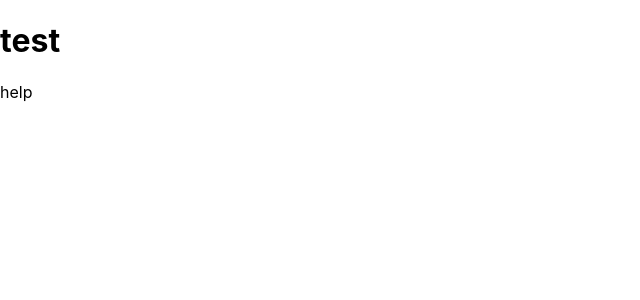
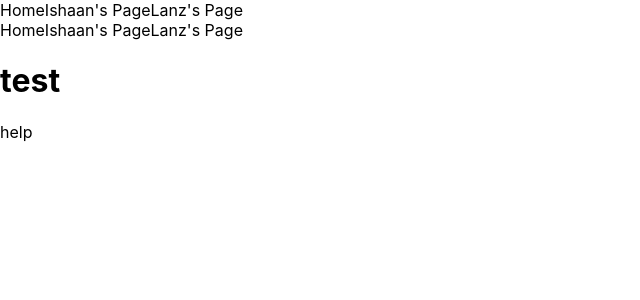
Before and after one commit to Ramleton/mediocretypers-showcase-site, a Next.js app: page / in a window 1280 px wide. Shown: the top 300 px of the page, without its empty margins (0-640 px from the left). Built offline with nearby package versions, Linux system fonts and the light colour scheme.

Commit message:
Added NavBar.jsx and modified index.jsx

```diff
--- a/components/NavBar.jsx
+++ b/components/NavBar.jsx
@@ -1,6 +1,14 @@
 // import React from 'react';
 
+import Link from 'next/link'
+
 // eslint-disable-next-line no-unused-vars
-const NavBar = () => {};
+const NavBar = () => {
+    return <nav>
+        <Link href="/">Home</Link>
+        <Link href="/ishaan">Ishaan's Page</Link>
+        <Link href="/lanz">Lanz's Page</Link>
+    </nav>;
+};
 
 export default NavBar;
--- a/pages/index.jsx
+++ b/pages/index.jsx
@@ -1,5 +1,6 @@
 import React from 'react';
 
+import NavBar from '../components/NavBar';
 import styles from '../styles/Home.module.css';
 
 // import Head from 'next/head';
@@ -7,77 +8,10 @@
 
 const main = () => (
   <div className={styles.home}>
+    <NavBar></NavBar>
     <h1>test</h1>
     <p>help</p>
   </div>
 );
 
 export default main;
-
-/*
-export default function Home() {
-  return (
-    <div className={styles.container}>
-      <Head>
-        <title>Create Next App</title>
-        <meta name="description" content="Generated by create next app" />
-        <link rel="icon" href="/favicon.ico" />
-      </Head>
-
-      <main className={styles.main}>
-        <h1 className={styles.title}>
-          Welcome to <a href="https://nextjs.org">Next.js!</a>
-        </h1>
-
-        <p className={styles.description}>
-          Get started by editing{' '}
-          <code className={styles.code}>pages/index.js</code>
-        </p>
-
-        <div className={styles.grid}>
-          <a href="https://nextjs.org/docs" className={styles.card}>
-            <h2>Documentation &rarr;</h2>
-            <p>Find in-depth information about Next.js features and API.</p>
-          </a>
-
-          <a href="https://nextjs.org/learn" className={styles.card}>
-            <h2>Learn &rarr;</h2>
-            <p>Learn about Next.js in an interactive course with quizzes!</p>
-          </a>
-
-          <a
-            href="https://github.com/vercel/next.js/tree/canary/examples"
-            className={styles.card}
-          >
-            <h2>Examples &rarr;</h2>
-            <p>Discover and deploy boilerplate example Next.js projects.</p>
-          </a>
-
-          <a
-            href="https://vercel.com/new?utm_source=create-next-app&utm_medium=default-template&utm_campaign=create-next-app"
-            className={styles.card}
-          >
-            <h2>Deploy &rarr;</h2>
-            <p>
-              Instantly deploy your Next.js site to a public URL with Vercel.
-            </p>
-          </a>
-        </div>
-      </main>
-
-      <footer className={styles.footer}>
-        <a
-          href="https://vercel.com?utm_source=create-next-app&utm_medium=default-template&utm_campaign=create-next-app"
-          target="_blank"
-          rel="noopener noreferrer"
-        >
-          Powered by{' '}
-          <span className={styles.logo}>
-            <Image src="/vercel.svg" alt="Vercel Logo" width={72} height={16} />
-          </span>
-        </a>
-      </footer>
-    </div>
-  )
-}
-*/
```
